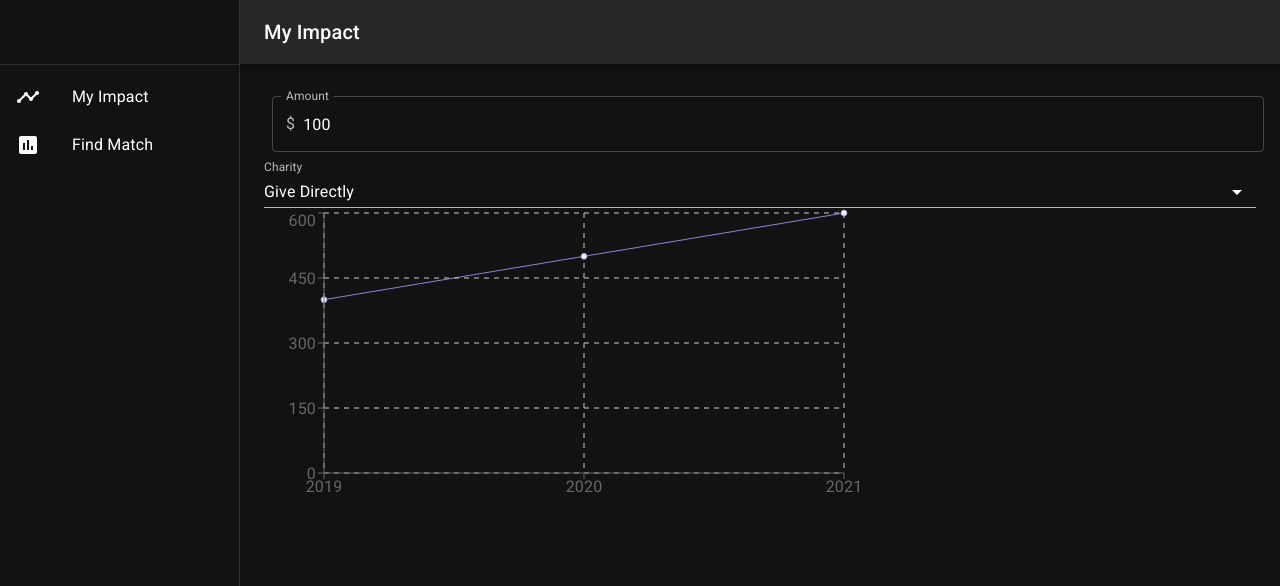
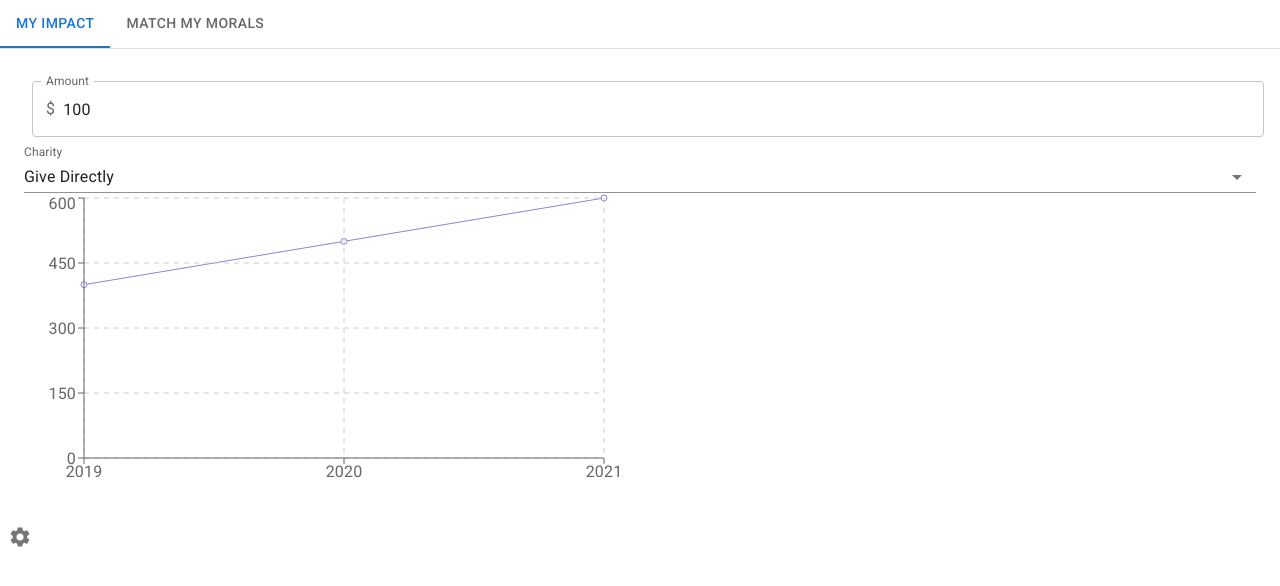
Before and after one commit to michaelgriscom/ea-helper, a React (Create React App) app: page / in a window 1280 px wide. Shown: the top 586 px of the page. Built offline with nearby package versions, Linux system fonts and the light colour scheme.

Commit message:
update theming

```diff
--- a/src/App.tsx
+++ b/src/App.tsx
@@ -1,8 +1,12 @@
-import React from 'react';
+import React, {useEffect} from 'react';
 import logo from './logo.svg';
 import './App.css';
-import MiniDrawer from './drawer/drawer';
 import {createTheme, ThemeProvider} from '@mui/material/styles';
+import Settings from "./settings/Settings";
+import {IconButton, useMediaQuery} from '@mui/material';
+import SettingsIcon from '@mui/icons-material/Settings';
+import Navigation from './Navigation';
+import {SelectedTheme} from './settings/ThemeSelector';
 
 const darkTheme = createTheme({
   palette: {
@@ -10,12 +14,63 @@
   },
 });
 
+const lightTheme = createTheme({
+  palette: {
+    mode: 'light',
+  },
+});
+
+// const useThemeDetector = () => {
+//   const getCurrentTheme = () => window.matchMedia("(prefers-color-scheme: dark)").matches;
+//   const [isDarkTheme, setIsDarkTheme] = React.useState(getCurrentTheme());
+//   const mqListener = (e => {
+//     setIsDarkTheme(e.matches);
+//   });
+
+//   React.useEffect(() => {
+//     const darkThemeMq = window.matchMedia("(prefers-color-scheme: dark)");
+//     darkThemeMq.addListener(mqListener);
+//     return () => darkThemeMq.removeListener(mqListener);
+//   }, []);
+//   return isDarkTheme;
+// }
+
+function getTheme(prefersDarkMode: boolean, selectedTheme: SelectedTheme) {
+  if (selectedTheme === 'system' && prefersDarkMode || selectedTheme === 'dark') {
+    return darkTheme;
+  } else {
+    return lightTheme;
+  }
+}
+
 function App() {
+
+  const prefersDarkMode = useMediaQuery("(prefers-color-scheme: dark)");
+  const [darkMode, setDarkMode] = React.useState(prefersDarkMode);
+
+  // const theme = React.useMemo(() =>
+  //   createMuiTheme({
+  //     palette: {
+  //       type: darkMode ? "dark" : "light"
+  //     }
+  //   })
+  // );
+
+  const handleDarkModeToggle = () => {
+    setDarkMode(!darkMode);
+  };
+
+  useEffect(() => {
+    setDarkMode(prefersDarkMode);
+  }, [prefersDarkMode]);
+
+  // const isDarkTheme = useThemeDetector();
+  const [theme, setTheme] = React.useState(getTheme(prefersDarkMode, 'system'));
+
   return (
-    <ThemeProvider theme={darkTheme}>
-      <div>
-        <MiniDrawer />
-      Hello World</div>
+    <ThemeProvider theme={theme}>
+      <Navigation />
+      <Settings onChangeTheme={(selectedTheme) => setTheme(getTheme(prefersDarkMode, selectedTheme))}/>
     </ThemeProvider>
 
   );
--- /dev/null
+++ b/src/Navigation.tsx
@@ -0,0 +1,64 @@
+import * as React from 'react';
+import Tabs from '@mui/material/Tabs';
+import Tab from '@mui/material/Tab';
+import Typography from '@mui/material/Typography';
+import Box from '@mui/material/Box';
+import Impact from './impact/impact';
+
+interface TabPanelProps {
+  children: React.ReactNode,
+  index: number,
+  value: number,
+};
+
+function TabPanel(props: TabPanelProps) {
+  const {children, value, index, ...other} = props;
+
+  return (
+    <div
+      role="tabpanel"
+      hidden={value !== index}
+      id={`navigationpanel-${index}`}
+      aria-labelledby={`navigation-${index}`}
+      {...other}
+    >
+      {value === index && (
+        <Box sx={{p: 3}}>
+          <Typography>{children}</Typography>
+        </Box>
+      )}
+    </div>
+  );
+}
+
+function a11yProps(index: number) {
+  return {
+    id: `navigation-${index}`,
+    'aria-controls': `navigationpanel-${index}`,
+  };
+}
+
+export default function Navigation() {
+  const [value, setValue] = React.useState(0);
+
+  const handleChange = (event: any, newValue: number) => {
+    setValue(newValue);
+  };
+
+  return (
+    <Box sx={{width: '100%'}}>
+      <Box sx={{borderBottom: 1, borderColor: 'divider'}}>
+        <Tabs value={value} onChange={handleChange} aria-label="basic tabs example">
+          <Tab label="My Impact" {...a11yProps(0)} />
+          <Tab label="Match My Morals" {...a11yProps(1)} />
+        </Tabs>
+      </Box>
+      <TabPanel value={value} index={0}>
+        <Impact />
+      </TabPanel>
+      <TabPanel value={value} index={1}>
+        Match My Morals
+      </TabPanel>
+    </Box>
+  );
+}
--- a/src/drawer/drawer.tsx
+++ /dev/null
@@ -1,69 +0,0 @@
-import * as React from 'react';
-import Box from '@mui/material/Box';
-import Drawer from '@mui/material/Drawer';
-import CssBaseline from '@mui/material/CssBaseline';
-import AppBar from '@mui/material/AppBar';
-import Toolbar from '@mui/material/Toolbar';
-import List from '@mui/material/List';
-import Typography from '@mui/material/Typography';
-import Divider from '@mui/material/Divider';
-import ListItem from '@mui/material/ListItem';
-import ListItemIcon from '@mui/material/ListItemIcon';
-import ListItemText from '@mui/material/ListItemText';
-import Timeline from '@mui/icons-material/Timeline';
-import Assessment from '@mui/icons-material/Assessment';
-import Impact from "../impact/impact";
-
-const drawerWidth = 240;
-
-export default function PermanentDrawerLeft() {
-  return (
-    <Box sx={{display: 'flex'}}>
-      <CssBaseline />
-      <AppBar
-        position="fixed"
-        sx={{width: `calc(100% - ${drawerWidth}px)`, ml: `${drawerWidth}px`}}
-      >
-        <Toolbar>
-          <Typography variant="h6" noWrap component="div">
-            My Impact
-          </Typography>
-        </Toolbar>
-      </AppBar>
-      <Drawer
-        sx={{
-          width: drawerWidth,
-          flexShrink: 0,
-          '& .MuiDrawer-paper': {
-            width: drawerWidth,
-            boxSizing: 'border-box',
-          },
-        }}
-        variant="permanent"
-        anchor="left"
-      >
-        <Toolbar />
-        <Divider />
-        <List>
-          {['My Impact', 'Find Match'].map((text, index) => (
-            <ListItem button key={text}>
-              <ListItemIcon>
-                {
-                  index === 0 ? <Timeline /> : <Assessment />
-                }
-              </ListItemIcon>
-              <ListItemText primary={text} />
-            </ListItem>
-          ))}
-        </List>
-      </Drawer>
-      <Box
-        component="main"
-        sx={{flexGrow: 1, bgcolor: 'background.default', p: 3}}
-      >
-        <Toolbar />
-        <Impact />
-      </Box>
-    </Box>
-  );
-}
--- /dev/null
+++ b/src/settings/Settings.tsx
@@ -0,0 +1,50 @@
+import SettingsIcon from '@mui/icons-material/Settings';
+import {ButtonGroup, IconButton, Theme} from "@mui/material";
+import * as React from 'react';
+import Box from '@mui/material/Box';
+import Drawer from '@mui/material/Drawer';
+import Button from '@mui/material/Button';
+import List from '@mui/material/List';
+import Divider from '@mui/material/Divider';
+import ListItem from '@mui/material/ListItem';
+import ListItemIcon from '@mui/material/ListItemIcon';
+import ListItemText from '@mui/material/ListItemText';
+import InboxIcon from '@mui/icons-material/MoveToInbox';
+import MailIcon from '@mui/icons-material/Mail';
+import {DarkMode, LightMode, SettingsBrightness} from '@mui/icons-material';
+import ThemeSelector, {SelectedTheme} from './ThemeSelector';
+
+interface SettingsProps {
+  onChangeTheme: (newTheme: SelectedTheme) => void;
+}
+
+export default function Settings(props: SettingsProps) {
+  const [state, setState] = React.useState(false);
+
+  const toggleDrawer = (open: boolean) => (event: React.MouseEvent<HTMLButtonElement>) => {
+    setState(open);
+  };
+
+  return (
+    <div>
+      <IconButton onClick={toggleDrawer(true)}>
+        <SettingsIcon></SettingsIcon>
+      </IconButton>
+      <Drawer
+        anchor={'right'}
+        open={state}
+        onClose={toggleDrawer(false)}
+      >
+        <Box
+          sx={{width: 'auto'}}
+          role="presentation"
+        >
+          <List>
+            Theme
+            <ThemeSelector onChangeTheme={props.onChangeTheme}/>
+          </List>
+        </Box>
+      </Drawer>
+    </div>
+  );
+}
--- /dev/null
+++ b/src/settings/ThemeSelector.tsx
@@ -0,0 +1,52 @@
+import * as React from 'react';
+import ToggleButton from '@mui/material/ToggleButton';
+import ToggleButtonGroup from '@mui/material/ToggleButtonGroup';
+import {LightMode, SettingsBrightness, DarkMode} from '@mui/icons-material';
+import {ButtonGroup, createTheme, IconButton, Theme} from "@mui/material";
+
+export type SelectedTheme = 'light' | 'dark' | 'system' | null;
+
+interface ThemeSelectorProps {
+  onChangeTheme: (newTheme: SelectedTheme) => void;
+}
+
+export default function ThemeSelector(props: ThemeSelectorProps) {
+  const [theme, setTheme] = React.useState('system');
+
+  const handleTheme = (event: any, newTheme: SelectedTheme) => {
+    if (newTheme === null) {
+      return;
+    }
+
+    setTheme(newTheme);
+    props.onChangeTheme(newTheme)
+  };
+
+  return (
+    <ToggleButtonGroup
+      value={theme}
+      exclusive
+      onChange={handleTheme}
+      aria-label="theme"
+    >
+      <ToggleButton value="light" aria-label="light">
+        <React.Fragment>
+          Light
+                  <LightMode />
+        </React.Fragment>
+      </ToggleButton>
+      <ToggleButton value="system" aria-label="system">
+        <React.Fragment>
+          System
+                  <SettingsBrightness />
+        </React.Fragment>
+      </ToggleButton>
+      <ToggleButton value="dark" aria-label="dark">
+        <React.Fragment>
+          Dark
+                  <DarkMode />
+        </React.Fragment>
+      </ToggleButton>
+    </ToggleButtonGroup>
+  );
+}
```
